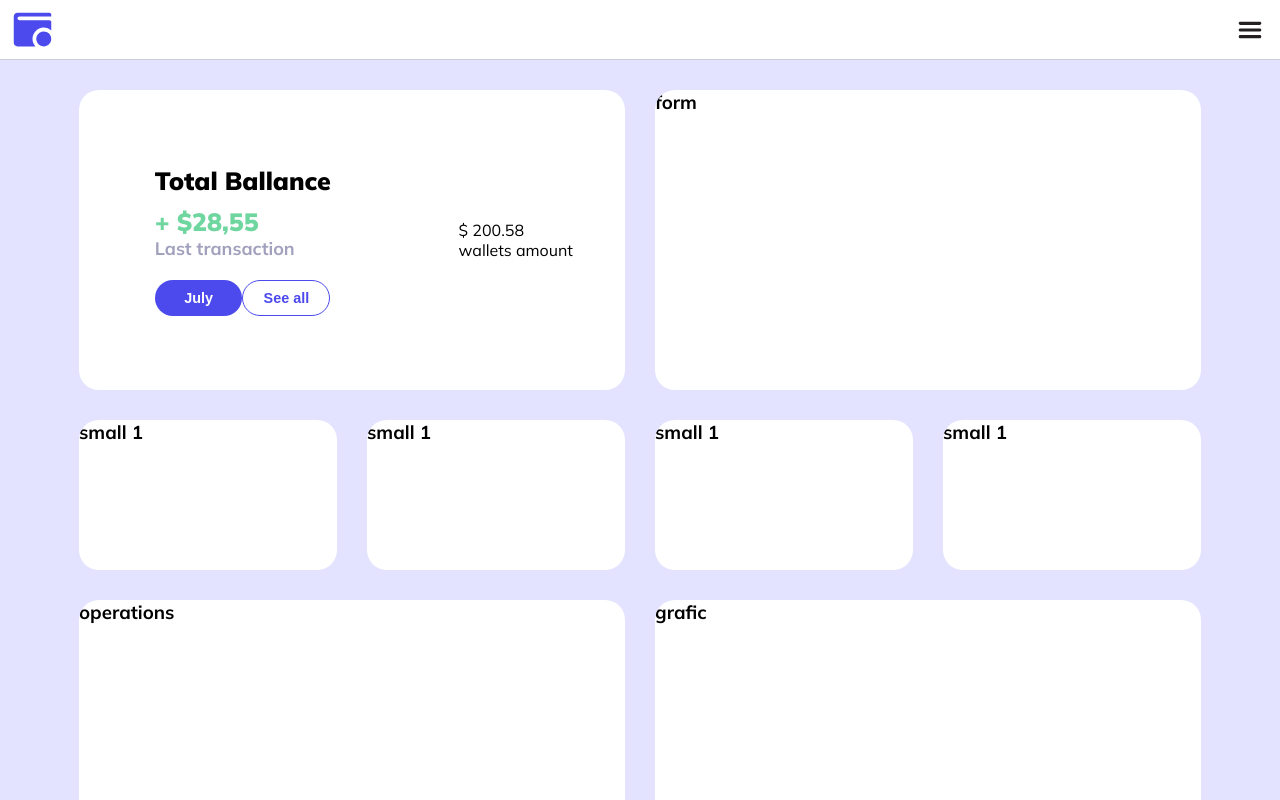
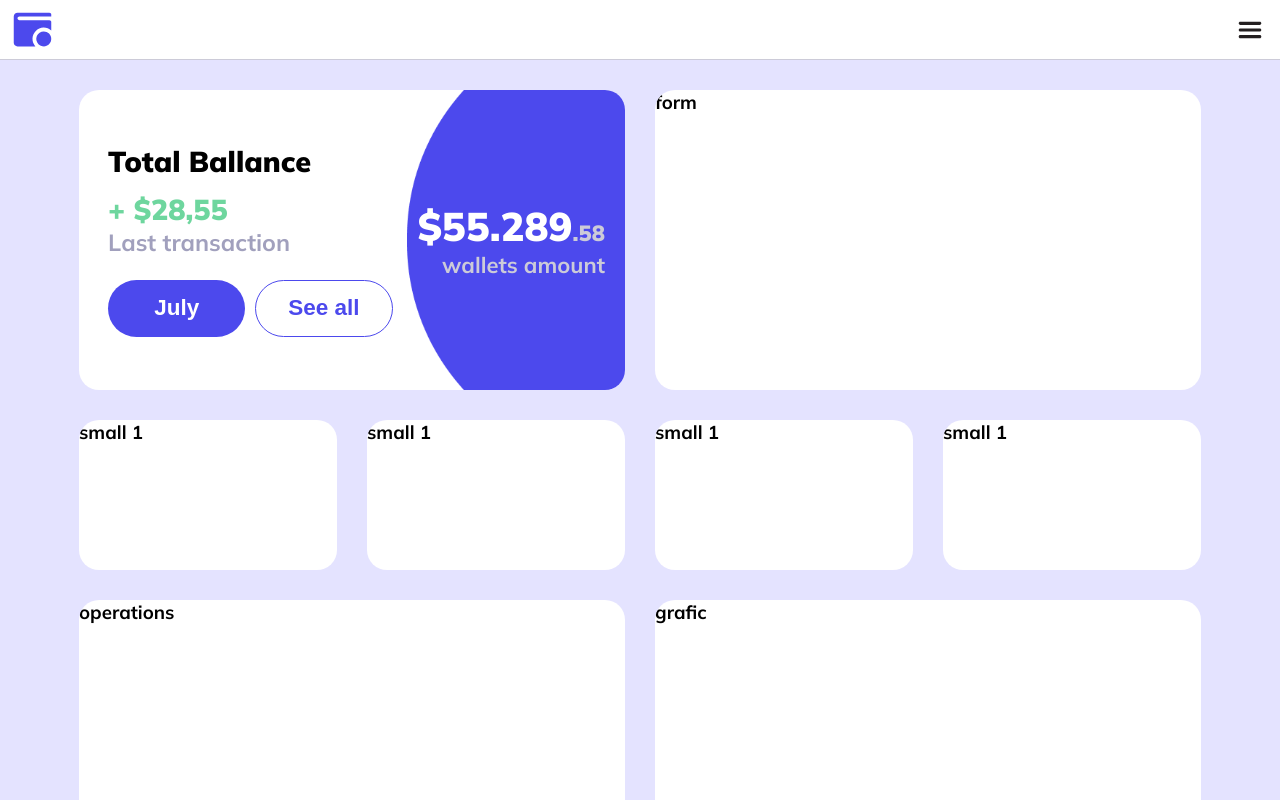
Before and after one commit to juanespinola05/alkemy-fullstack-challenge, a React (Vite) app: page / in a window 1280 px wide. Shown: the top 800 px of the page. Built offline with nearby package versions, Linux system fonts and the light colour scheme.

Commit message:
[Web] Create Total Ballance component UI

```diff
--- a/src/components/TotalBalance/index.jsx
+++ b/src/components/TotalBalance/index.jsx
@@ -1,5 +1,17 @@
-import { TotalContainer, Title, LastOpAmount, LastOp, TotalInfo } from './totalBallanceStyles'
+import {
+  TotalContainer,
+  Title,
+  LastOpAmount,
+  LastOp,
+  TotalInfo,
+  ButtonsContainer,
+  BallanceInt,
+  BallanceDec,
+  BallanceInfo,
+  WalletText
+} from './totalBallanceStyles'
 import { Button } from '../'
+import { Link } from 'react-router-dom'
 
 const TotalBalance = () => {
   return (
@@ -8,15 +20,17 @@ const TotalBalance = () => {
         <Title>Total Ballance</Title>
         <LastOpAmount color='green'>+ $28,55</LastOpAmount>
         <LastOp>Last transaction</LastOp>
-        <div>
+        <ButtonsContainer>
           <Button primary>July</Button>
-          <Button>See all</Button>
-        </div>
+          <Link to='/operations'>
+            <Button>See all</Button>
+          </Link>
+        </ButtonsContainer>
       </TotalInfo>
-      <div>
-        <p>$ 200<span>.58</span></p>
-        <p>wallets amount</p>
-      </div>
+      <BallanceInfo>
+        <BallanceInt>$55.289<BallanceDec>.58</BallanceDec></BallanceInt>
+        <WalletText>wallets amount</WalletText>
+      </BallanceInfo>
     </TotalContainer>
   )
 }
--- a/src/components/TotalBalance/totalBallanceStyles.js
+++ b/src/components/TotalBalance/totalBallanceStyles.js
@@ -1,30 +1,93 @@
 import styled from 'styled-components'
+import totalBg from '../../assets/wallet.png'
+import { devices } from '../../GlobalStyles'
 
 export const TotalContainer = styled.div`
   height: 100%;
   display: grid;
-  grid-template: 1fr / 1.5fr 1fr;
-  align-items: center;
+  grid-template: 2fr 1fr/ 1fr;
   place-items: center;
+  font-size: 16px;
+  text-align: center;
+
+  @media (min-width: 590px) {
+    grid-template: 1fr / 1.5fr 1fr;
+    text-align: left;
+  }
+  @media (max-width: 650px) {
+   background-position: 150%;
+  }
+  @media (${devices.laptop}) or (max-width: 650px) {
+    background-position: 140%;
+  }
+  @media (${devices.desktop}) {
+    background-position: right;
+  }
 `
 export const TotalInfo = styled.div`
-  /* display: flex;
-  flex-direction: column;
-  gap: 10px; */
+  padding-left: 15px;
+  font-size: 18px;
+  @media (${devices.mobileL}) {
+    font-size: 20px;
+  }
+  @media (${devices.tablet}) {
+    font-size: 20px;
+  }
+  @media (${devices.laptop}) {
+    font-size: 18px;
+  }
 `
 export const Title = styled.h2`
   font-weight: 900;
-  font-size: 25px;
+  font-size: 1.6em;
 `
 export const LastOpAmount = styled.p`
-  margin-top: 10px;
+  margin-top: 0.4em;
   color: ${({ color }) => color === 'red' ? 'var(--color-red)' : 'var(--color-green)'};
-  font-size: 25px;
+  font-size: 1.6em;
   font-weight: 900;
 `
 export const LastOp = styled.p`
-  margin: 0px 0 20px;
-  font-size: 18px;
+  margin: 0px 0 1em;
+  font-size: 1.3em;
   font-weight: 700;
   color: var(--color-gray);
 `
+export const ButtonsContainer = styled.div`
+  font-size: 25px;
+  display: flex;
+  gap: 10px;
+`
+export const BallanceInfo = styled.div`
+  place-self: stretch;
+  display: flex;
+  flex-direction: column;
+  align-items: center;
+  background-size: 200%;
+  background-repeat: no-repeat;
+  background-position: 0 50%;
+  font-size: 20px;
+  @media (${devices.mobileL}) {
+    padding-right: 20px;
+    background-image: url(${totalBg});
+    align-items: end;
+    justify-content: center;
+  }
+`
+export const BallanceInt = styled.p`
+  color: var(--main-color);
+  font-size:  2em;
+  font-weight: 900;
+  @media (${devices.mobileL}) {
+    color: var(--color-white);
+  }
+`
+export const BallanceDec = styled.span`
+  font-size: calc(1.1em / 2);
+  color: var(--color-gray-lighter);
+`
+export const WalletText = styled.span`
+  font-size: 1.1em;
+  font-weight: 700;
+  color: var(--color-gray-lighter)
+`
```
Also changed, not shown: src/assets/wallet.png (added).
